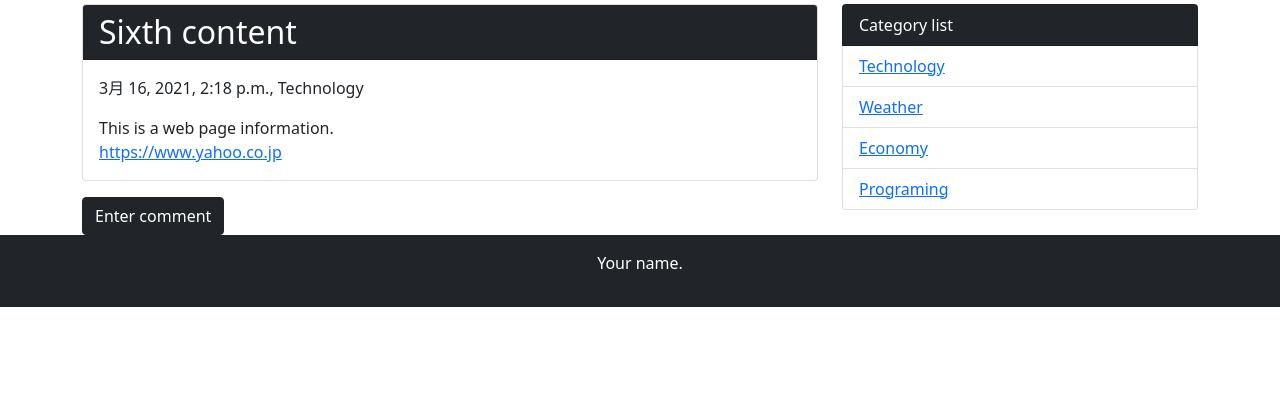
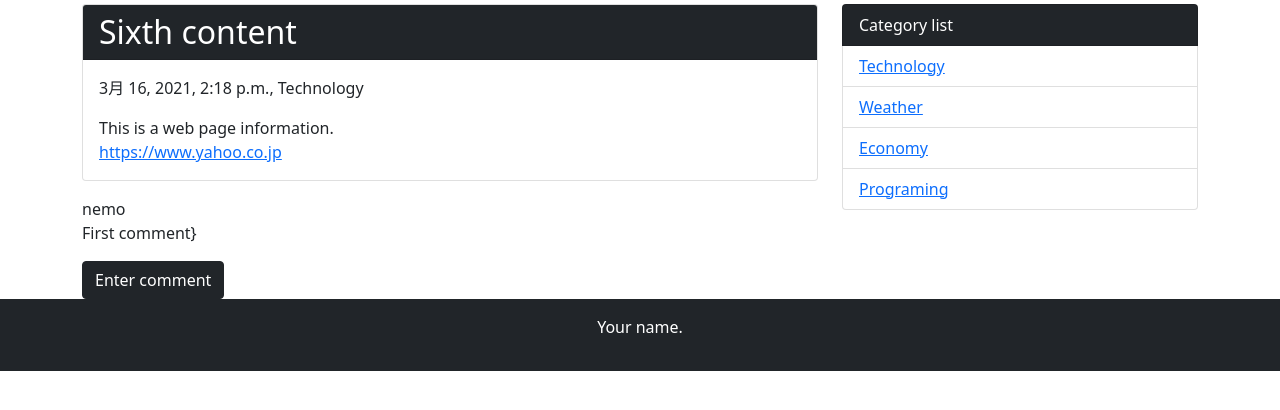
Before and after one commit to liberbell/py33-2, a Django app: page /detail/6/ in a window 1280 px wide. Shown: the part 228-638 px from the top of the page. Run offline with Django 3.2, Linux system fonts and the light colour scheme; data comes from the database, SQL or seed files in the repository.

Commit message:
postdetail1

```diff
--- a/first/project03/blog/templates/blog/post_detail.html
+++ b/first/project03/blog/templates/blog/post_detail.html
@@ -8,5 +8,11 @@
         {{ post.text | linebreaksbr | urlize }}
     </div>
 </div>
+{% for comment in post.comment_set.all %}
+<p>
+    {{ comment.name}}<br>
+    {{ comment.text | linebreaksbr }}}
+</p>
+{% endfor %}
 <a class="btn btn-dark" href="{% url 'blog:comment' post.pk %}">Enter comment</a>
 {% endblock content %}
```
